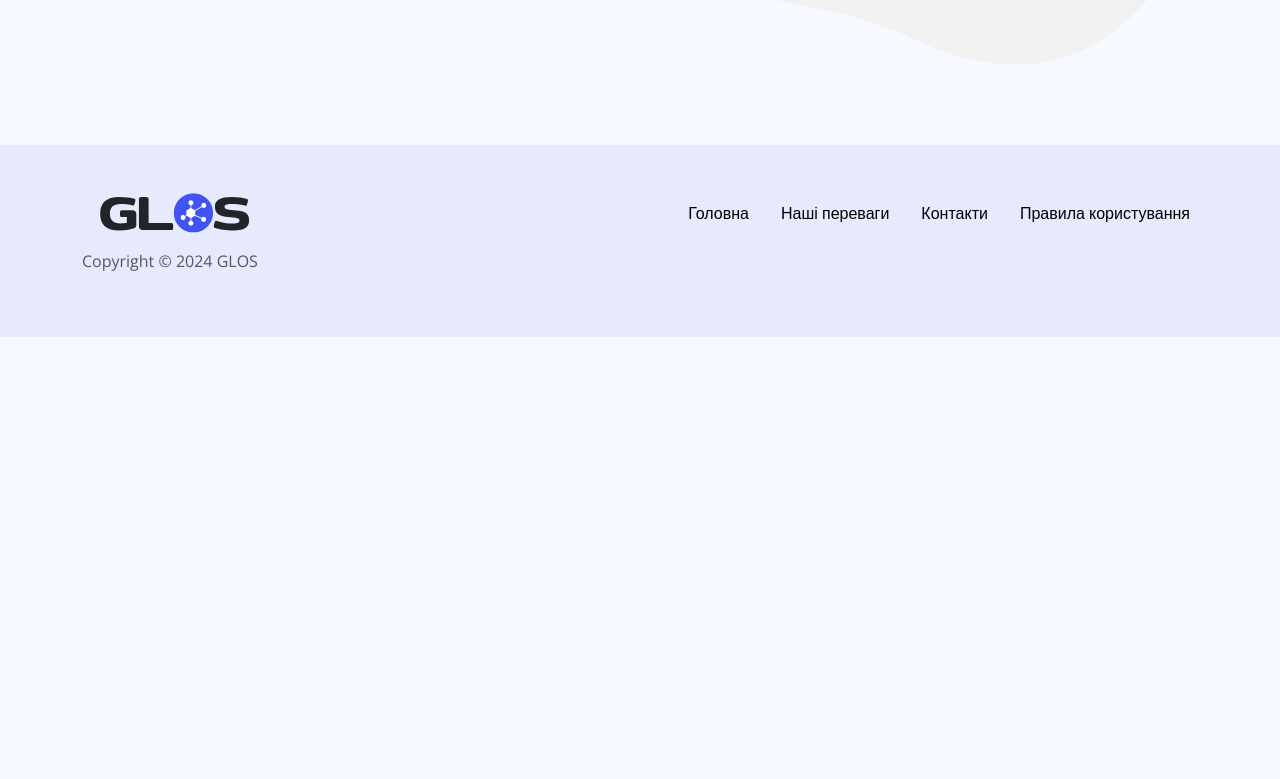
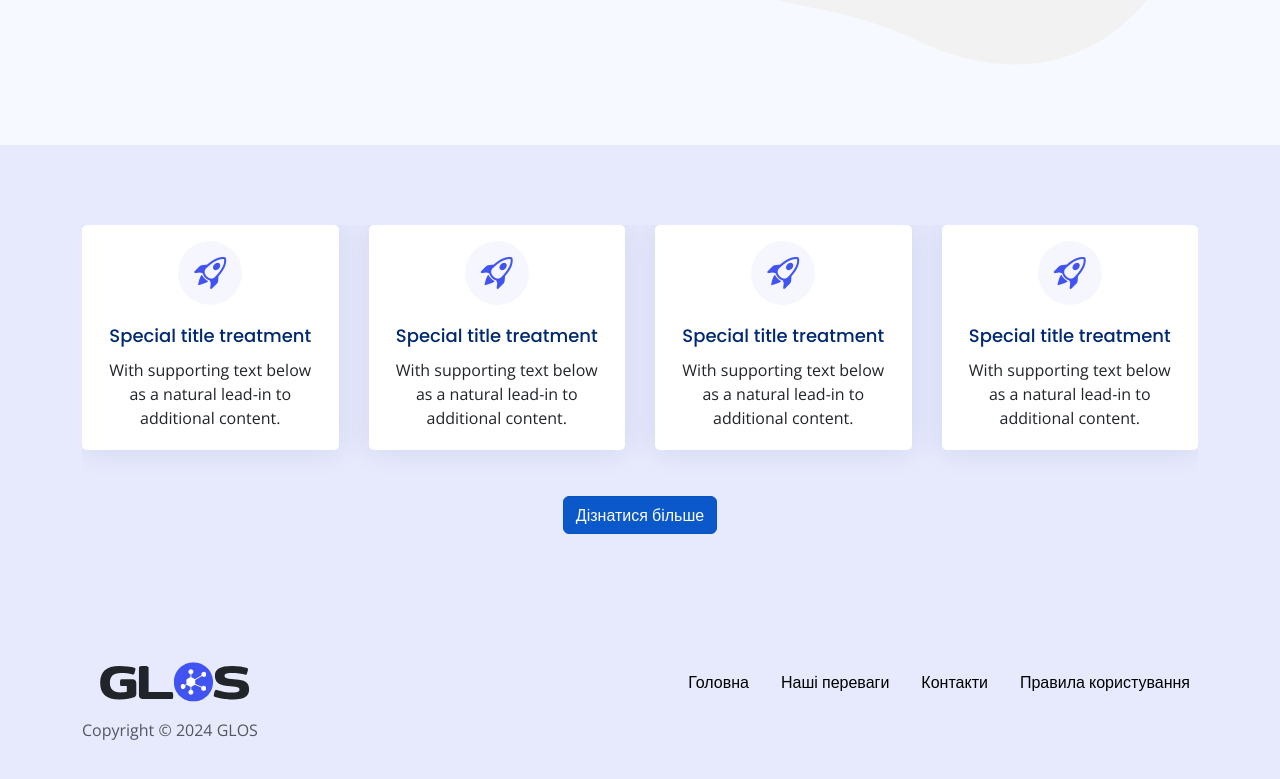
Before and after one commit to illiabazyliv/Glos-backend, a React (Create React App) app in the folder frontend/: page / in a window 1280 px wide. Shown: the part 509-1288 px from the top of the page. Before the commit the page ends 846 px from the top, so only its background shows below. Built offline with nearby package versions, Linux system fonts and the light colour scheme.

Commit message:
added features section

```diff
--- a/frontend/package.json
+++ b/frontend/package.json
@@ -8,6 +8,7 @@
     "@testing-library/user-event": "^13.5.0",
     "axios": "^1.6.8",
     "bootstrap": "^5.3.3",
+    "bootstrap-icons": "^1.11.3",
     "react": "^18.2.0",
     "react-dom": "^18.2.0",
     "react-redux": "^9.1.0",
@@ -15,6 +16,7 @@
     "react-scripts": "5.0.1",
     "redux": "^5.0.1",
     "redux-thunk": "^3.1.0",
+    "swiper": "^11.1.0",
     "web-vitals": "^2.1.4"
   },
   "scripts": {
--- a/frontend/src/assets/css/style.css
+++ b/frontend/src/assets/css/style.css
@@ -3,6 +3,7 @@
 :root {
     --accent-color: #4154f1;
     --accent-muted-color: #e7eafd;
+    --accent-ultra-light-color: #f6f6fe;
 }
 
 .accent-bg {
@@ -15,7 +16,7 @@
 }
 
 /* Home page styles */
-.offer-section {
+.section {
     padding: 80px 0;
 }
 
@@ -23,3 +24,25 @@
     width: 100%;
     height: auto;
 }
+
+.swiper-pagination {
+    position: static !important;
+    margin-top: -10px;
+}
+
+.feature {
+    max-width: 400px;
+    margin-left: auto;
+    margin-right: auto;
+}
+
+.feature .card-icon {
+    font-size: 32px;
+    line-height: 0;
+    width: 64px;
+    height: 64px;
+    flex-shrink: 0;
+    flex-grow: 0;
+    color: var(--accent-color);;
+    background: var(--accent-ultra-light-color);
+}
--- a/frontend/src/components/App/App.js
+++ b/frontend/src/components/App/App.js
@@ -1,5 +1,6 @@
 import '../../../node_modules/bootstrap/dist/css/bootstrap.min.css';
 import '../../../node_modules/bootstrap/dist/js/bootstrap.min.js';
+import '../../../node_modules/bootstrap-icons/font/bootstrap-icons.css';
 import '../../assets/theme/style.css';
 import '../../assets/css/style.css';
 import Header from '../Header/Header';
--- a/frontend/src/pages/HomePage/HomePage.js
+++ b/frontend/src/pages/HomePage/HomePage.js
@@ -1,10 +1,15 @@
 import { NavLink } from 'react-router-dom';
+import { Swiper, SwiperSlide } from 'swiper/react';
+import { Pagination } from 'swiper/modules';
+import 'swiper/css';
+import 'swiper/css/pagination';
 import { ReactComponent as OfferImg } from "../../assets/svg/offer-img.svg";
 
 function HomePage() {
     return (
+        <main>
+            <section className="section offer-section">
                 <div className="container">
-            <section className="offer-section">
                     <div className="row">
                         <div className="col-12 col-md-6 d-flex flex-column justify-content-center align-items-start">
                             <h1>Lorem ipsum dolor sit amet, consectetur</h1>
@@ -15,8 +20,93 @@ function HomePage() {
                             <OfferImg className="offer-img"/>
                         </div>
                     </div>
+                </div>
             </section>
+            <section className='section features-section accent-bg'>
+                <div className="container">
+                    <div className="row">
+                        <div className='col-12'>
+                            <Swiper
+                                modules={[Pagination]}
+                                pagination={{ clickable: true }}
+                                spaceBetween={30}
+                                slidesPerView={1}
+                                breakpoints={{
+                                    576: {
+                                        slidesPerView: 2,
+                                    },
+                                    992: {
+                                        slidesPerView: 3,
+                                    },
+                                    1200: {
+                                        slidesPerView: 4,
+                                    },
+                                }}
+                                >
+                                <SwiperSlide>
+                                    <div className="card feature">
+                                        <div className="card-body text-center">
+                                            <div className='card-img d-flex align-items-center justify-content-center pt-3'>
+                                                <div className='card-icon rounded-circle d-flex align-items-center justify-content-center'>
+                                                    <i className='bi bi-rocket-takeoff'></i>
                                                 </div>
+                                            </div>
+                                            <h5 className="card-title pb-1">Special title treatment</h5>
+                                            <p className="card-text">With supporting text below as a natural lead-in to additional content.</p>
+                                        </div>
+                                    </div>
+                                </SwiperSlide>
+                                <SwiperSlide>
+                                    <div className="card feature">
+                                        <div className="card-body text-center">
+                                            <div className='card-img d-flex align-items-center justify-content-center pt-3'>
+                                                <div className='card-icon rounded-circle d-flex align-items-center justify-content-center'>
+                                                    <i className='bi bi-rocket-takeoff'></i>
+                                                </div>
+                                            </div>
+                                            <h5 className="card-title pb-1">Special title treatment</h5>
+                                            <p className="card-text">With supporting text below as a natural lead-in to additional content.</p>
+                                        </div>
+                                    </div>
+                                </SwiperSlide>
+                                <SwiperSlide>
+                                    <div className="card feature">
+                                        <div className="card-body text-center">
+                                            <div className='card-img d-flex align-items-center justify-content-center pt-3'>
+                                                <div className='card-icon rounded-circle d-flex align-items-center justify-content-center'>
+                                                    <i className='bi bi-rocket-takeoff'></i>
+                                                </div>
+                                            </div>
+                                            <h5 className="card-title pb-1">Special title treatment</h5>
+                                            <p className="card-text">With supporting text below as a natural lead-in to additional content.</p>
+                                        </div>
+                                    </div>
+                                </SwiperSlide>
+                                <SwiperSlide>
+                                    <div className="card feature">
+                                        <div className="card-body text-center">
+                                            <div className='card-img d-flex align-items-center justify-content-center pt-3'>
+                                                <div className='card-icon rounded-circle d-flex align-items-center justify-content-center'>
+                                                    <i className='bi bi-rocket-takeoff'></i>
+                                                </div>
+                                            </div>
+                                            <h5 className="card-title pb-1">Special title treatment</h5>
+                                            <p className="card-text">With supporting text below as a natural lead-in to additional content.</p>
+                                        </div>
+                                    </div>
+                                </SwiperSlide>
+                            </Swiper>
+                        </div>
+                    </div>
+                    <div className="row pt-3">
+                        <div className='col-12 text-center'>
+                            <NavLink className="btn btn-primary" to="/">Дізнатися більше</NavLink>
+                        </div>
+                    </div>
+                </div>
+            </section>
+        </main>
+
     );
   }
 
```
Also changed, not shown: 1 other file (tests, documents, lock files or other folders). Lines whose indentation alone changed are shown as unchanged.
